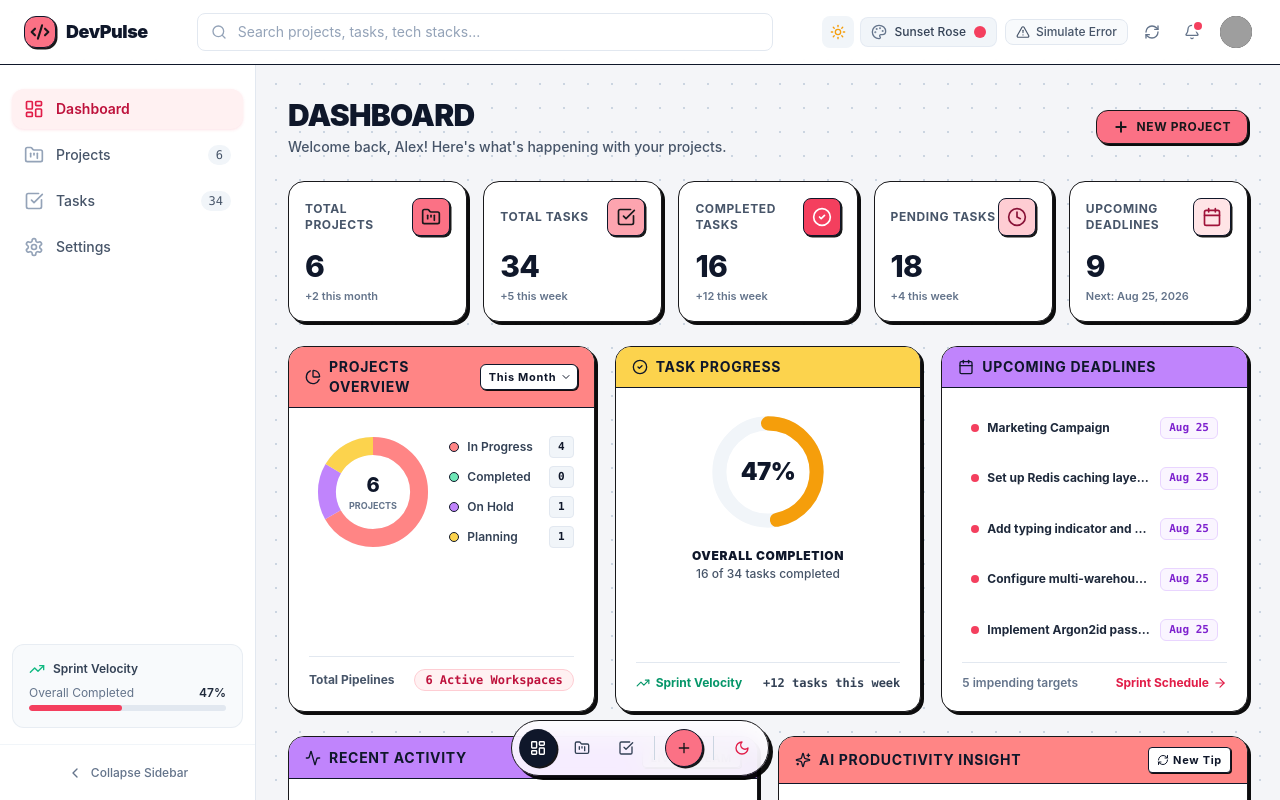
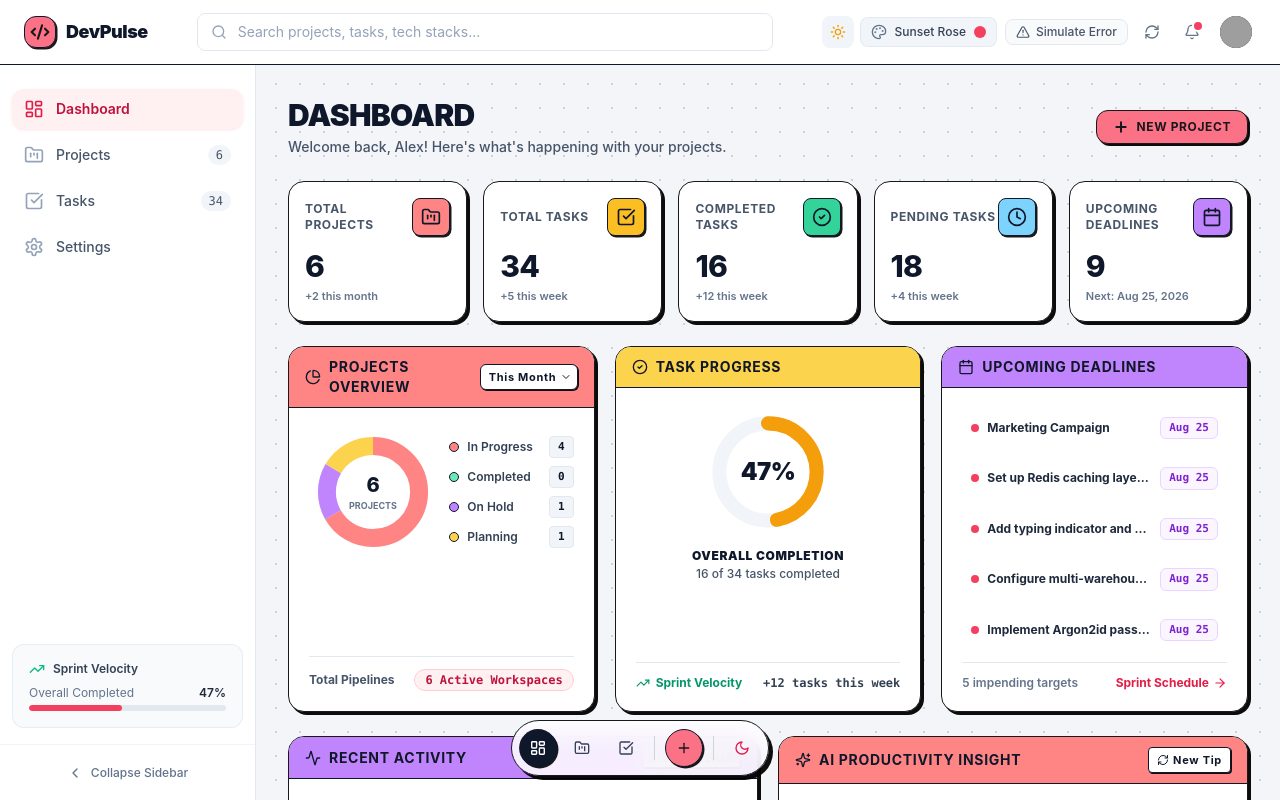
Before and after one commit to Akashhh8826/developer-productivity-dashboard, a Next.js app: page / in a window 1280 px wide. Shown: the top 800 px of the page. Built offline with nearby package versions, Linux system fonts and the light colour scheme; grey boxes are pictures that could not be loaded.

Commit message:
fix: keep stat card icons with fixed beautiful colors independent of palette

```diff
--- a/components/dashboard/NeoStatsRow.tsx
+++ b/components/dashboard/NeoStatsRow.tsx
@@ -32,37 +32,38 @@ export function NeoStatsRow() {
       value: stats.totalProjects || 6,
       change: "+2 this month",
       icon: <FolderKanban className="w-5 h-5" />,
-      colorClass: "stat-icon-1",
+      colorClass: "bg-[#ff8585] text-slate-900",       // coral
     },
     {
       label: "Total Tasks",
       value: stats.totalTasks || 48,
       change: "+5 this week",
       icon: <CheckSquare className="w-5 h-5" />,
-      colorClass: "stat-icon-2",
+      colorClass: "bg-[#fbbf24] text-slate-900",       // amber
     },
     {
       label: "Completed Tasks",
       value: stats.completedTasks || 24,
       change: "+12 this week",
       icon: <CheckCircle2 className="w-5 h-5" />,
-      colorClass: "stat-icon-3",
+      colorClass: "bg-[#34d399] text-slate-900",       // emerald
     },
     {
       label: "Pending Tasks",
       value: stats.pendingTasks || (stats.totalTasks - stats.completedTasks),
       change: "+4 this week",
       icon: <Clock className="w-5 h-5" />,
-      colorClass: "stat-icon-4",
+      colorClass: "bg-[#7dd3fc] text-slate-900",       // sky blue
     },
     {
       label: "Upcoming Deadlines",
       value: stats.upcomingDeadlines || 5,
       change: `Next: ${formattedDeadline}`,
       icon: <Calendar className="w-5 h-5" />,
-      colorClass: "stat-icon-5",
+      colorClass: "bg-[#c084fc] text-slate-900",       // purple
     },
   ];
+
 
 
   return (
```
